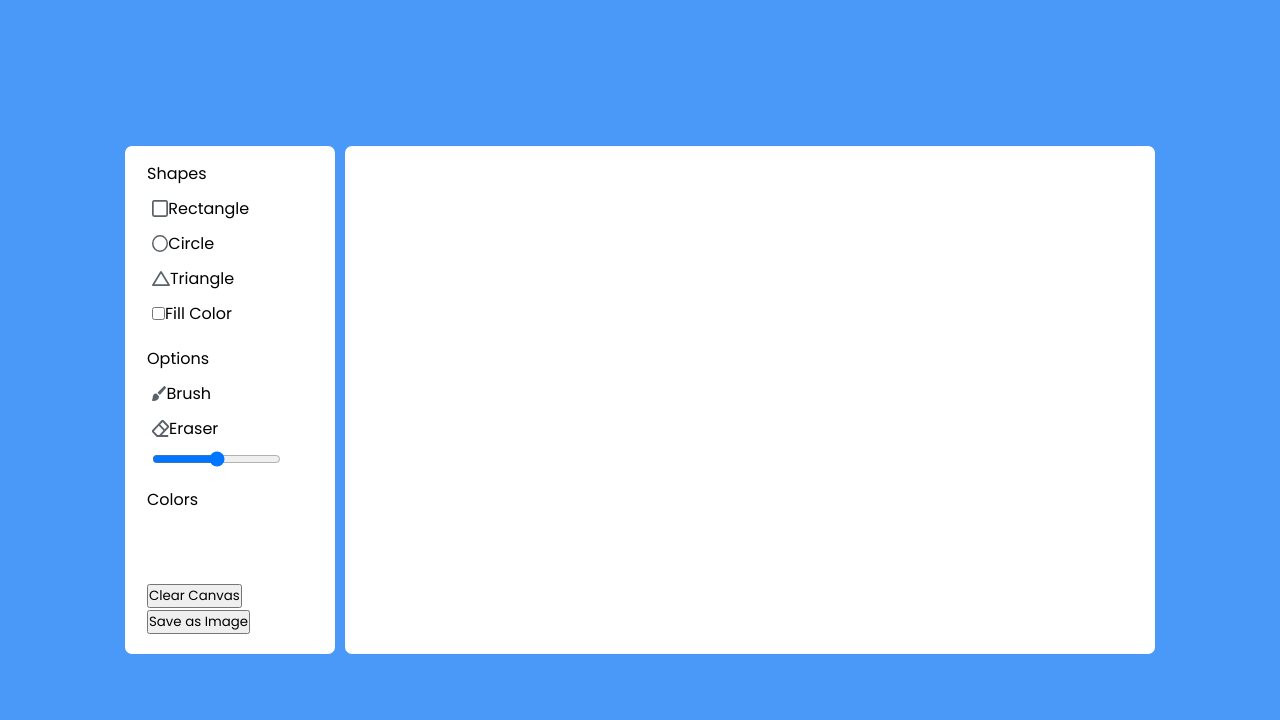
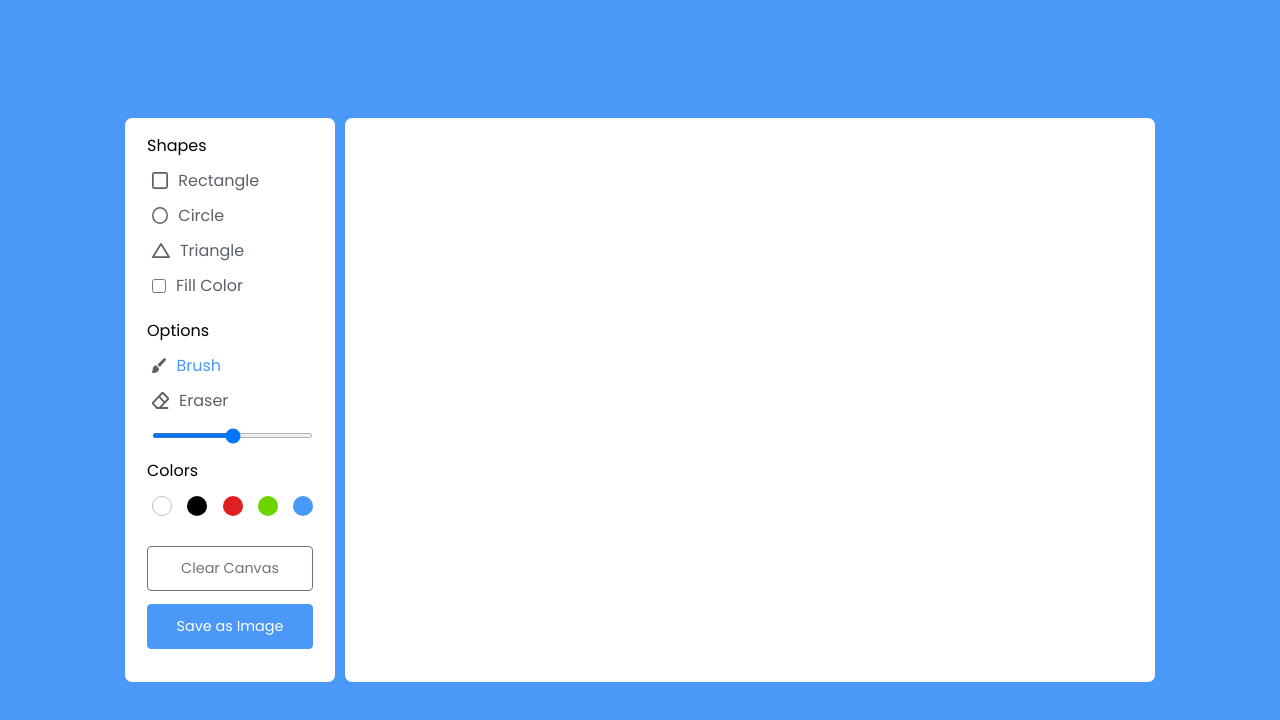
Before and after one commit to sugeshc389/drawing_app, a plain HTML site: page index.html in a window 1280 px wide. Drawn offline with Linux system fonts and the light colour scheme.

Commit message:
second commit

```diff
--- a/index.html
+++ b/index.html
@@ -36,7 +36,7 @@
             <div class="row">
                 <label class="title">Options</label>
                 <ul class="options">
-                    <li class="option">
+                    <li class="option active">
                         <img src="brush.svg" alt="">
                         <span>Brush</span>
                     </li>
@@ -52,7 +52,7 @@
 
                 </ul>
             </div>
-            <div class="row">
+            <div class="row colors">
                 <label class="title">Colors</label>
                 <ul class="options">
                     <li class="option"></li>
@@ -63,7 +63,7 @@
 
                 </ul>
             </div>
-            <div class="row">
+            <div class="row buttons">
               <button class="clear-canvas">Clear Canvas</button>
               <button class="save-img">Save as Image</button>
             </div>
--- a/style.css
+++ b/style.css
@@ -28,22 +28,145 @@ section {
   border-radius: 7px;
 }
 
+
+
+.tools-board {
+  width: 210px;
+  padding: 15px 22px 0;
+}
+
+.tools-board .row {
+  margin-bottom: 20px;
+}
+
+.row .options {
+  list-style: none;
+  margin: 10px 0 0 5px;
+}
+
+.row .options .option {
+  display: flex;
+  cursor: pointer;
+  align-items: center;
+  margin-bottom: 10px;
+}
+
+.option :is(:hover, .active) img {
+  filter: invert(17%) sepia(90%) saturate(3000%) hue-rotate(900deg) brightness(100%) contrast(100%);
+
+}
+
+.option :where(span, label) {
+  color: #5A6168;
+  padding-left: 10px;
+
+}
+
+.option:is(:hover, .active) :where(span, label) {
+  color: #4A98F7;
+}
+
+.option #fill-color {
+  height: 14px;
+  width: 14px;
+}
+
+#fill-color:checked~label {
+  color: #4A98F7;
+}
+
+.option #size-slider {
+  width: 100%;
+  height: 5px;
+  margin-top: 10px;
+}
+
+.colors .options {
+  display: flex;
+  justify-content: space-between;
+
+}
+
+.colors .option {
+  height: 20px;
+  width: 20px;
+  background: red;
+  border-radius: 50%;
+  margin-top: 3px;
+
+
+}
+
+.colors .option:nth-child(1) {
+  background: #fff;
+  border: 1px solid #bfbfbf;
+}
+
+.colors .option:nth-child(2) {
+  background: #000;
+}
+
+.colors .option:nth-child(3) {
+  background: #E02020;
+}
+
+.colors .option:nth-child(4) {
+  background: #6DD400;
+}
+
+.colors .option:nth-child(5) {
+  background: #4A98F7;
+}
+
+.colors .option:hover::before {
+  position: absolute;
+  content: "";
+  height: 12px;
+  width: 12px;
+  background: inherit;
+  border-radius: inherit;
+  border: 2px solid #fff;
+  transform: translate(8%, 10%);
+
+}
+
+.colors .option:first-child:hover::before {
+  border-color: #ccc;
+}
+
+.buttons button {
+  width: 100%;
+  color: #fff;
+  border: none;
+  outline: none;
+  padding: 11px 0;
+  font-size: 0.9rem;
+  margin-bottom: 13px;
+  background: none;
+  border-radius: 4px;
+  cursor: pointer;
+}
+
+.buttons .clear-canvas {
+  color: #6c757D;
+  border: 1px solid #6c757D;
+  transition: all 0.3s ease;
+}
+.clear-canvas:hover{
+  color: #fff;
+  background: #6c757D;
+}
+
+.buttons .save-img {
+  background: #4A98F7;
+  border: 1px solid #4A98F7;
+}
+
+  {
+  color: #6c757D;
+  border: 1px solid #6c757D;
+}
+
 .drawing-board {
   flex: 1;
 }
-.tools-board{
-  width: 210px;
-  padding: 15px 22px 0;
-}
-.tools-board .row{
-  margin-bottom: 20px;
-}
-.row .options{
-  list-style: none;
-  margin: 10px 0 0 5px;
-}
-.row .options .option{
-    display: flex;
-    align-items: center;
-    margin-bottom: 10px;
-}
```
